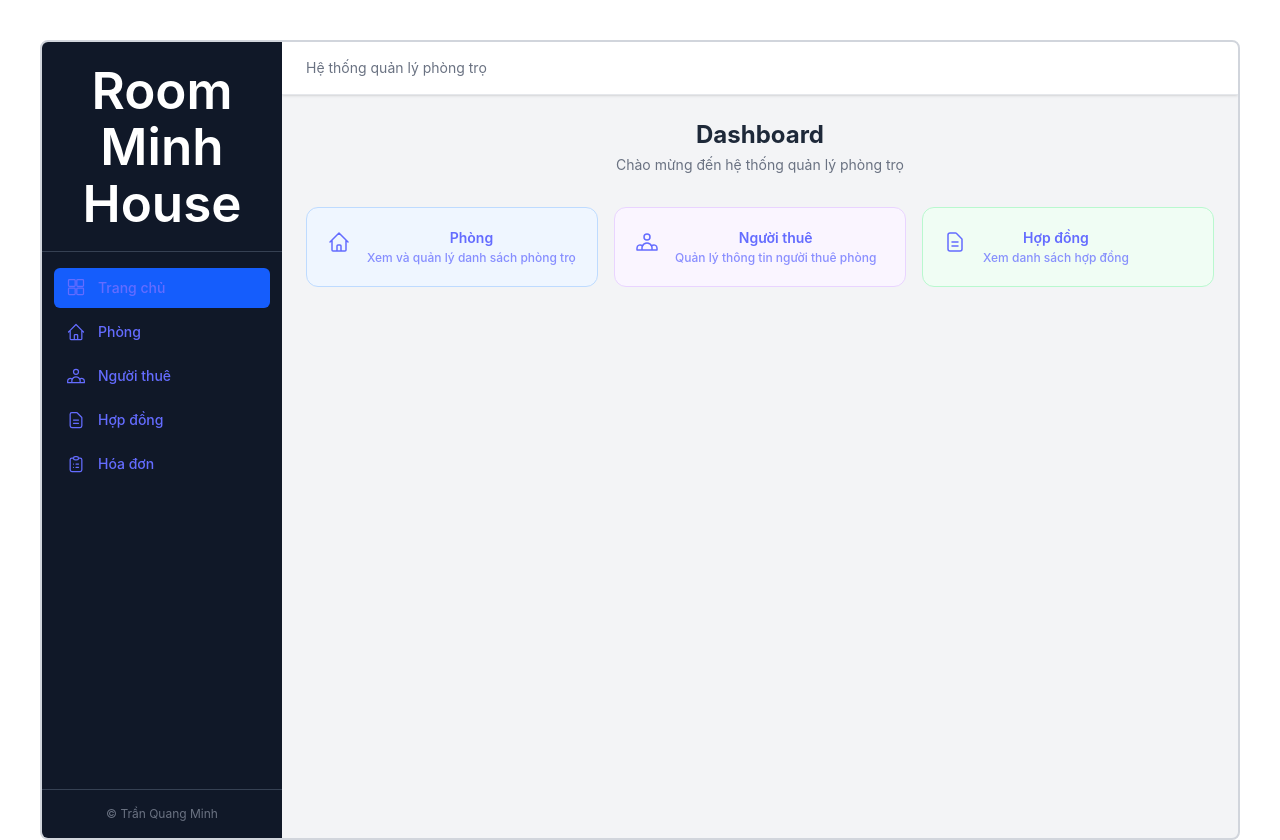
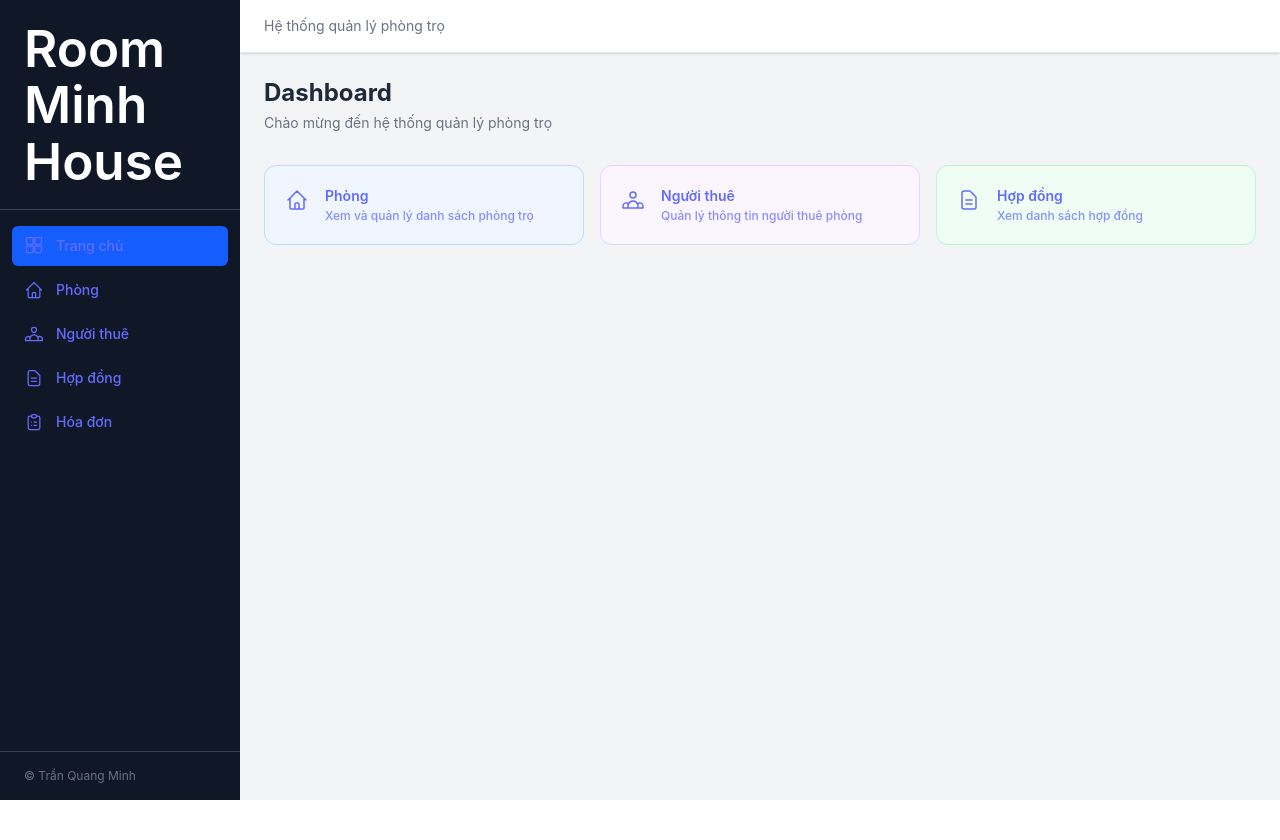
Before and after one commit to wutdahack1337/room_minh_house, a Vue app in the folder frontend/: page / in a window 1280 px wide. After the commit the page ends 800 px from the top, so only its background shows below. Built offline with nearby package versions, Linux system fonts and the light colour scheme.

Commit message:
full screen

```diff
--- a/frontend/src/layouts/MainLayout.vue
+++ b/frontend/src/layouts/MainLayout.vue
@@ -18,7 +18,7 @@ const isActive = (to: string) => {
 </script>
 
 <template>
-  <div class="flex h-screen bg-gray-100 font-sans rounded-lg border-2 border-gray-300 m-2 overflow-hidden">
+  <div class="flex h-screen bg-gray-100 font-sans overflow-hidden">
     <!-- Sidebar -->
     <aside class="w-60 bg-gray-900 text-white flex flex-col flex-shrink-0">
       <!-- Logo -->
--- a/frontend/src/style.css
+++ b/frontend/src/style.css
@@ -53,13 +53,6 @@ button:focus-visible {
   padding: 2em;
 }
 
-#app {
-  max-width: 1280px;
-  margin: 0 auto;
-  padding: 2rem;
-  text-align: center;
-}
-
 @media (prefers-color-scheme: light) {
   :root {
     color: #213547;
```
Also changed, not shown: 1 other file (tests, documents, lock files or other folders).
